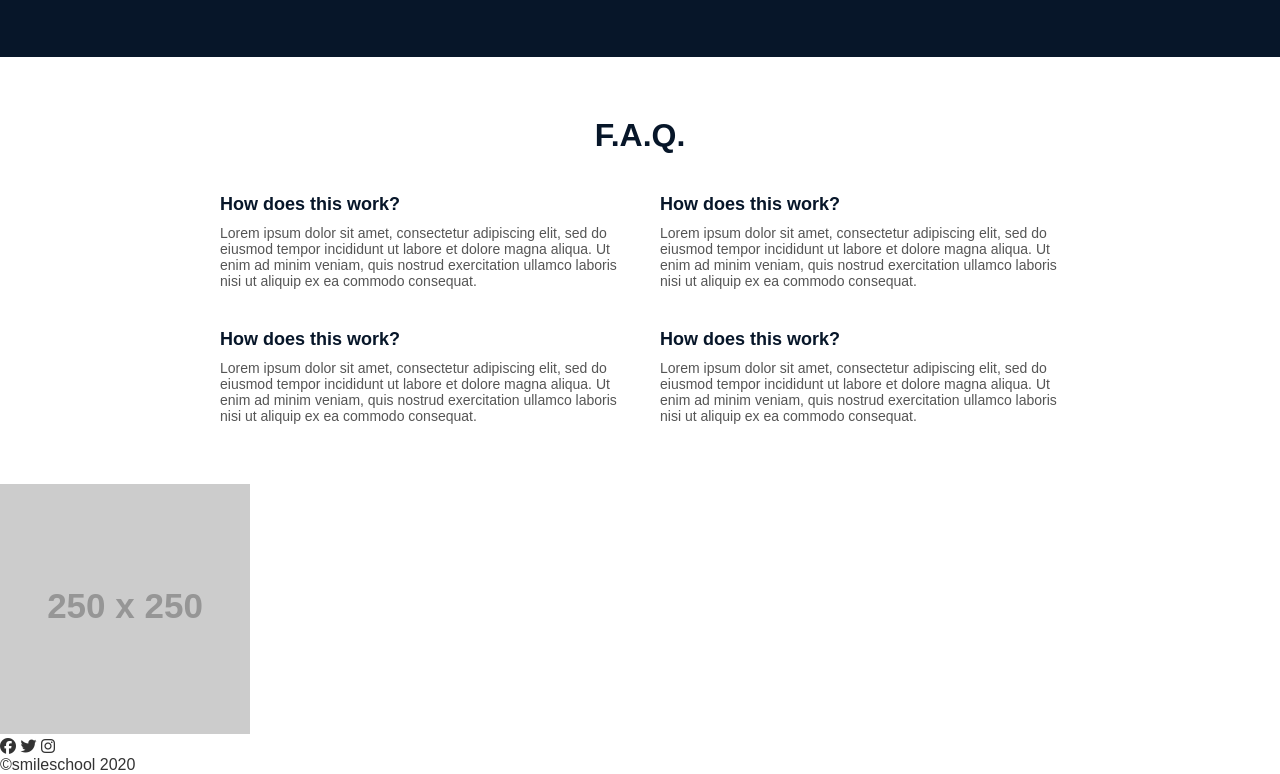
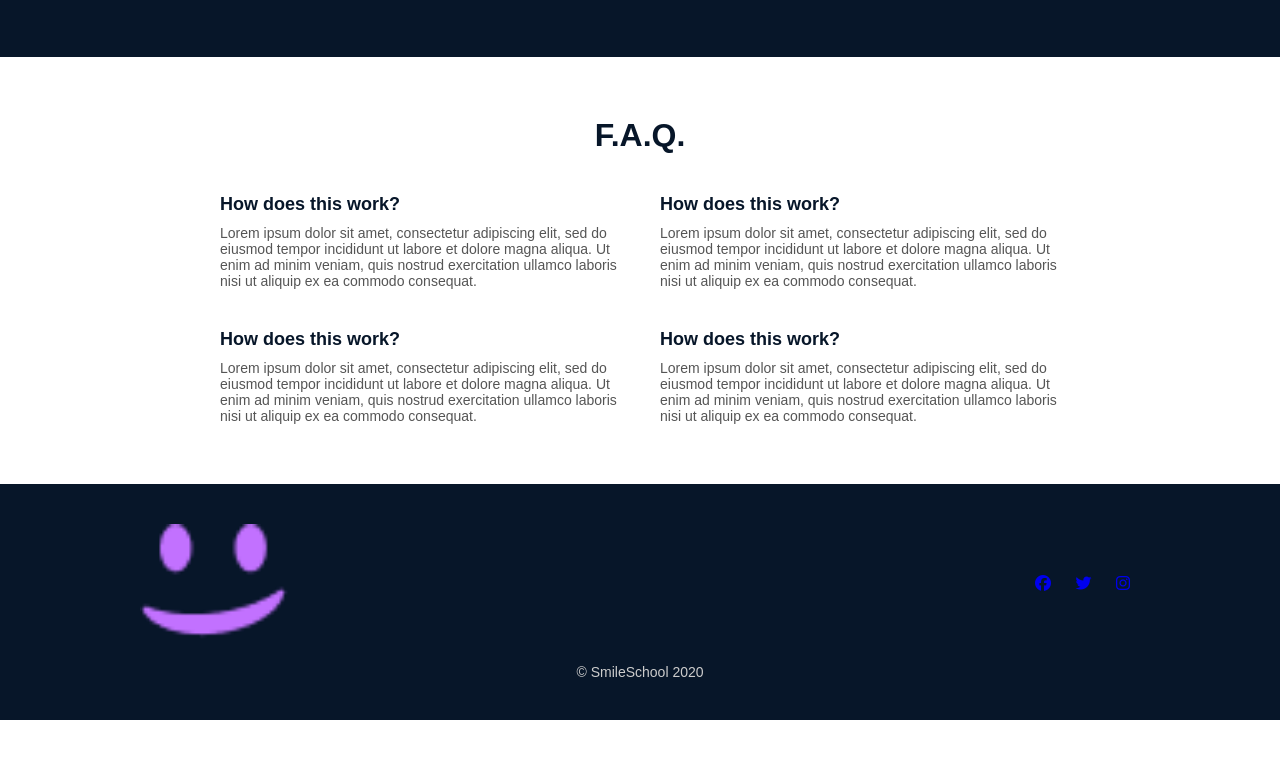
Before and after one commit to Naledi84/css_advanced, a plain HTML site: page index.html in a window 1280 px wide. Shown: the part 1798-2572 px from the top of the page. After the commit the page ends 2518 px from the top, so only its background shows below. Drawn offline with Linux system fonts and the light colour scheme; placeholder pictures from the web are drawn by us.

Commit message:
Added footer with logo, social icons, and copyright text

```diff
--- a/index.html
+++ b/index.html
@@ -261,17 +261,23 @@
         </div>
       </section>
     </main>
-    <footer>
-      <section>
-        <div>
-          <img src="https://fakeimg.pl/250x250?text=Sample+Logo" alt="logo" />
-          <div>
-            <i class="fa-brands fa-facebook"></i>
-            <i class="fa-brands fa-twitter"></i>
-            <i class="fa-brands fa-instagram"></i>
+    <footer class="footer">
+      <section class="footer-container">
+        <div class="footer-row">
+          <img
+            src="images/CSS Advanced/smile.png"
+            alt="SmileSchool logo"
+            class="footer-logo"
+          />
+
+          <div class="social-icons">
+            <a href="#"><i class="fa-brands fa-facebook"></i></a>
+            <a href="#"><i class="fa-brands fa-twitter"></i></a>
+            <a href="#"><i class="fa-brands fa-instagram"></i></a>
           </div>
         </div>
-        <p>©smileschool 2020</p>
+
+        <p class="footer-text">© SmileSchool 2020</p>
       </section>
     </footer>
   </body>
--- a/styles.css
+++ b/styles.css
@@ -404,3 +404,40 @@ nav ul li a {
   font-size: 14px;
   color: #555;
 }
+.footer {
+  background-color: #071629;
+  color: #fff;
+  padding: 40px 20px;
+}
+
+.footer-container {
+  max-width: 1000px;
+  margin: 0 auto;
+  text-align: center;
+}
+
+.footer-row {
+  display: flex;
+  justify-content: space-between;
+  align-items: center;
+  flex-wrap: wrap;
+  margin-bottom: 20px;
+}
+
+.footer-logo {
+  width: 150px;
+}
+
+.social-icons a {
+  margin: 0 10px;
+}
+
+.social-icons img {
+  width: 30px;
+  height: 30px;
+}
+
+.footer-text {
+  font-size: 14px;
+  color: #ccc;
+}
```
Also changed, not shown: 1 other file.
